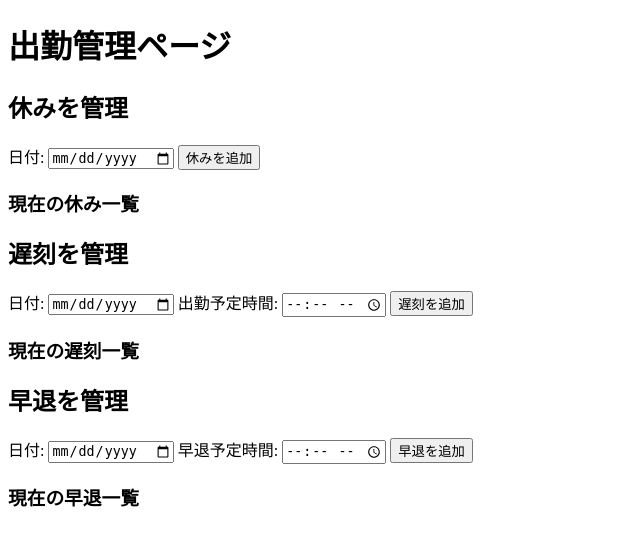
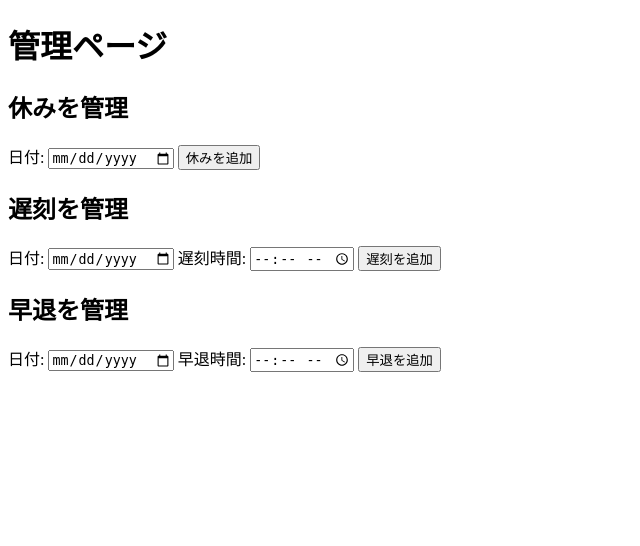
Before and after one commit to honjobunseki/flask-attendance-app, a Flask app: page /manage in a window 1280 px wide. Shown: the top 546 px of the page, without its empty margins (0-640 px from the left). Run offline with Flask 3, Linux system fonts and the light colour scheme.

Commit message:
Update manage.html

```diff
--- a/templates/manage.html
+++ b/templates/manage.html
@@ -6,16 +6,14 @@
     <title>管理ページ</title>
 </head>
 <body>
-    <h1>出勤管理ページ</h1>
+    <h1>管理ページ</h1>
 
-    <!-- 休みの管理 -->
     <h2>休みを管理</h2>
     <form method="POST">
         <label for="date">日付:</label>
         <input type="date" name="date" required>
         <button type="submit" name="action" value="add_holiday">休みを追加</button>
     </form>
-    <h3>現在の休み一覧</h3>
     <ul>
         {% for holiday in holidays %}
         <li>
@@ -28,16 +26,14 @@
         {% endfor %}
     </ul>
 
-    <!-- 遅刻の管理 -->
     <h2>遅刻を管理</h2>
     <form method="POST">
         <label for="date">日付:</label>
         <input type="date" name="date" required>
-        <label for="time">出勤予定時間:</label>
+        <label for="time">遅刻時間:</label>
         <input type="time" name="time" required>
         <button type="submit" name="action" value="add_late">遅刻を追加</button>
     </form>
-    <h3>現在の遅刻一覧</h3>
     <ul>
         {% for date, time in work_status["遅刻"].items() %}
         <li>
@@ -50,16 +46,14 @@
         {% endfor %}
     </ul>
 
-    <!-- 早退の管理 -->
     <h2>早退を管理</h2>
     <form method="POST">
         <label for="date">日付:</label>
         <input type="date" name="date" required>
-        <label for="time">早退予定時間:</label>
+        <label for="time">早退時間:</label>
         <input type="time" name="time" required>
         <button type="submit" name="action" value="add_early">早退を追加</button>
     </form>
-    <h3>現在の早退一覧</h3>
     <ul>
         {% for date, time in work_status["早退"].items() %}
         <li>
```
